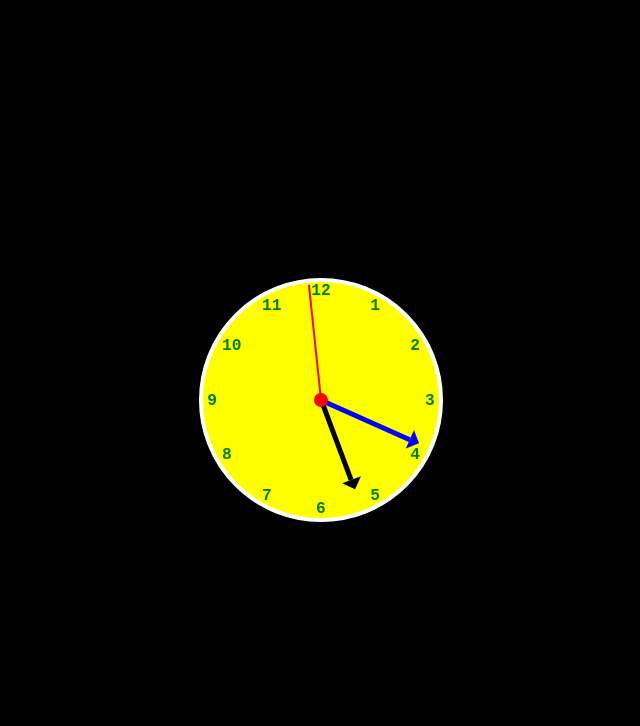
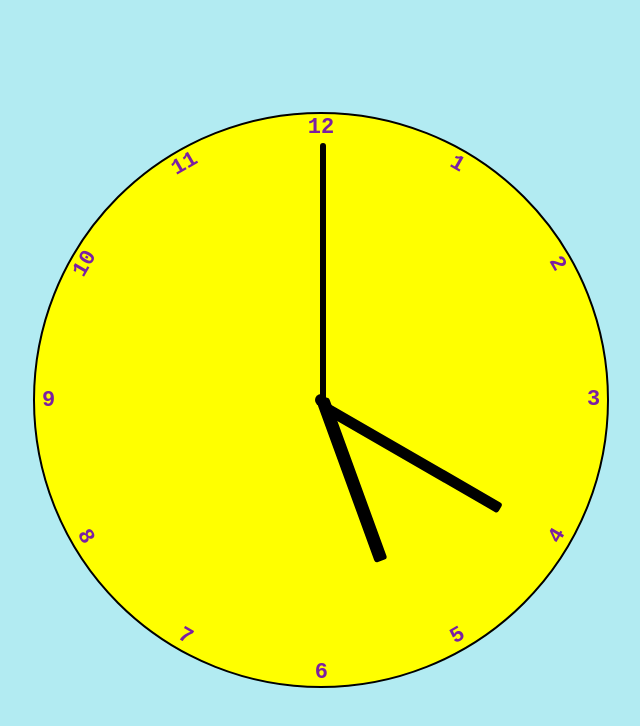
Before and after one commit to vijaysf123/Js-projects, a plain HTML site: page project5/index.html in a window 1280 px wide. Shown: the whole page, without its empty margins (319-959 px from the left). Drawn offline with Linux system fonts and the light colour scheme.

Commit message:
clock logic implemnted

```diff
--- a/project5/index.html
+++ b/project5/index.html
@@ -12,49 +12,26 @@
 	<script type="text/javascript" src="main.js" defer></script>
 </head>
 <body>
-	<div class="container">
-		<div class="clock">
+	<div id="clock-container">
+		<div id="clock">
+			<!-- clock hands -->
+			<div id="hour-hand"></div>
+			<div id="minute-hand"></div>
+			<div id="second-hand"></div>
 
-			<!-- dot -->
-			<div class="dot"></div>
-
-			<!-- hours line -->
-			<div class="hours__line clock-line"></div>
-
-			<!-- minutes line -->
-			<div class="minutes__line clock-line"></div>
-
-			<!-- minutes line -->
-			<div class="seconds__line clock-line"></div>
-
-			<!-- <div class="helper"></div>
-			<div class="helper-2"></div> -->
-
-			<!-- hours digits -->
-
-			<span class="hour-digit hour-digit__1">1</span>
-
-			<span class="hour-digit hour-digit__2">2</span>
-
-			<span class="hour-digit hour-digit__3">3</span>
-
-			<span class="hour-digit hour-digit__4">4</span>
-
-			<span class="hour-digit hour-digit__5">5</span>
-
-			<span class="hour-digit hour-digit__6">6</span>
-
-			<span class="hour-digit hour-digit__7">7</span>
-
-			<span class="hour-digit hour-digit__8">8</span>
-
-			<span class="hour-digit hour-digit__9">9</span>
-
-			<span class="hour-digit hour-digit__10">10</span>
-
-			<span class="hour-digit hour-digit__11">11</span>
-
-			<span class="hour-digit hour-digit__12">12</span>
+			<!-- numbers -->
+			<div class="number number-1"><span>1</span></div>
+			<div class="number number-2"><span>2</span></div>
+			<div class="number number-3"><span>3</span></div>
+			<div class="number number-4"><span>4</span></div>
+			<div class="number number-5"><span>5</span></div>
+			<div class="number number-6"><span>6</span></div>
+			<div class="number number-7"><span>7</span></div>
+			<div class="number number-8"><span>8</span></div>
+			<div class="number number-9"><span>9</span></div>
+			<div class="number number-10"><span>10</span></div>
+			<div class="number number-11"><span>11</span></div>
+			<div class="number number-12"><span>12</span></div>
 		</div>
 	</div>
 </body>
--- a/project5/main.css
+++ b/project5/main.css
@@ -1,208 +1,173 @@
-*{
+*,*::before,*::after{
     margin:0;
     padding:0;
-	box-sizing: border-box;
-	font-family: monospace;
+    box-sizing:border-box;
 }
 
 
 body{
-	display: flex;
-	justify-content: center;
-	align-items: center;
+    position: relative;
     min-height: 100vh;
-	background-color: black;
+    background-color: #b2ebf2;
 }
 
 html{
     font-size: 62.5%;
 }
 
-:root{
-	--hoursLineColor:black;
-	--minutesLineColor:blue;
-	--secondsLineColor:red;
-
-	--dotColor:red;
-	--hourDigitColor:green;
+#clock-container{
+    width: 45vw;
+    height: 45vw;
+    position: absolute;
+    top:50%;
+    left: 50%;
+    transform: translate(-50%,-50%);
 }
 
-.container{
-	/*border:.4rem solid white;*/
-	width:100%;
-	max-width: 72rem;
-	height:100vh;
-	max-height: 60rem !important;
-	padding:3rem;
-	display: flex;
-	justify-content: center;
-	align-items: center;
-}
-
-.container > .clock{
-	width:30rem;
-	height: 30rem;
-	border:.5rem solid white;
+#clock{
+    width: 100%;
+    height: 100%;
+    border: .2rem solid black;
     border-radius: 50%;
-	background-color: yellow;
     position: relative;
     display: flex;
     justify-content: center;
     align-items: center;
+    background-color: yellow;
 }
 
-/* clock center dot */
-.container > .clock > .dot{
-	width: 1.8rem;
-	height: 1.8rem;
-	background-color: var(--dotColor);
-	border-radius: 50%;
-	z-index: 9999999;
+.number{
+    --rotation: 0;
+    width: 100%;
+    height: 100%;
+    position: absolute;
+    text-align: center;
+    padding-top: 0.1rem;
+    font-weight: bold;
+    font-size: clamp(1.6rem,3.6vw,2.2rem);
+    font-family: monospace;
+    rotate: calc(var(--rotation)*1deg);
+    color:#7b1fa2;
+}
+
+.number > span{
+    display: inline-block;
 }
 
 
-/* clock lines */
-.clock-line{
-	position: absolute;
-	transform: translateY(-50%);
-	display: flex;
-	justify-content: center;
+/* numbers */
+
+.number-1{
+    --rotation:30;
 }
 
-/*seconds line*/
-.container > .clock > .seconds__line{
-	background-color:var(--secondsLineColor);
-	z-index: 999;
-	width:.3rem;
-	height:49%;
+.number-2{
+    --rotation:60;
 }
 
-.container > .clock > .minutes__line::before,
-.container > .clock > .hours__line::before{
-	content:'';
-	display: block;
-	border:1.3rem solid transparent;
-	align-self: flex-start;
-	margin-top: -2.5rem;
+.number-3{
+    --rotation:90;
 }
-
-/*hours line*/
-.container > .clock > .hours__line{
-	background-color:var(--hoursLineColor);
-	z-index: 990;
-	width:.6rem;
-	height:36%;
-}
-
-.container > .clock > .hours__line::before{
-	border-bottom-color: var(--hoursLineColor);
-}
-
-/*minutes line*/
-.container > .clock > .minutes__line{
-	background-color:var(--minutesLineColor);
-	width:.6rem;
-	height:41%;
-}
-
-.container > .clock > .minutes__line::before{
-	border-bottom-color: var(--minutesLineColor);
+.number-3 > span{
+    rotate:-90deg;
 }
 
 
-/*for debug*/
-
-/*.helper{
-	position: absolute;
-	width: 83%;
-	height: 83%;
-	border-radius: 50%;
-	border:1px solid red;
+.number-4{
+    --rotation:120;
 }
-
-.helper-2{
-	width: 100%;
-	height: 100%;
-	border:1px solid yellow;
-}*/
-
-
-/* hour digits */
-.hour-digit{
-	color:var(--hourDigitColor);
-
-	font-size: 2rem;
-	z-index: 999;
-	font-weight: 700;
-	position: absolute;
-}
-
-/* digit 1 */
-.hour-digit__1{
-	top:6%;
-	right:25%;
-}
-
-/* digit 2 */
-.hour-digit__2{
-	top:23%;
-	right:8%;
-}
-
-/* digit 3 */
-.hour-digit__3{
-	right:0.5rem;
-}
-
-/* digit 4 */
-.hour-digit__4{
-	right:8%;
-	bottom:23%;
-}
-
-/* digit 5 */
-.hour-digit__5{
-	bottom:5.6%;
-	right:25%;
-}
-
-/* digit 6 */
-.hour-digit__6{
-	bottom:0;
-}
-
-/* digit 7 */
-.hour-digit__7{
-	bottom:5.6%;
-	left:25%;
+.number-4 > span{
+    rotate:180deg;
 }
 
 
-/* digit 8 */
-.hour-digit__8{
-	left:8%;
-	bottom:23%;
+.number-5{
+    --rotation:150;
+}
+.number-5 > span{
+    rotate:180deg;
 }
 
-/* digit 9 */
-.hour-digit__9{
-	left:0.5rem;
+
+.number-6{
+    --rotation:180;
+}
+.number-6 > span{
+    rotate:180deg;
 }
 
-/* digit 10 */
-.hour-digit__10{
-	top:23%;
-	left:8%;
+.number-7{
+    --rotation:210;
+}
+.number-7 > span{
+    rotate:180deg;
 }
 
-/* digit 11 */
-.hour-digit__11{
-	top:6%;
-	left:25%;
+
+.number-8{
+    --rotation:240;
+}
+.number-8 > span{
+    rotate:180deg;
 }
 
-/* digit 12 */
-.hour-digit__12{
-	top:0;
-	transform: translateY(-4%);
+
+.number-9{
+    --rotation:270;
 }
+.number-9 > span{
+    rotate:90deg;
+}
+
+.number-10{
+    --rotation:300;
+}
+
+.number-11{
+    --rotation:330;
+}
+
+/*center dot*/
+#clock::after{
+    content: '';
+    display: block;
+    width: 1.2rem;
+    height: 1.2rem;
+    border-radius: 50%;
+    background-color:black;
+    z-index: 999;
+}
+
+/* hands */
+#hour-hand,#minute-hand,#second-hand{
+    position: absolute;
+    border-radius: .3rem;
+    transform-origin: bottom;
+}
+#hour-hand{
+    --rotation:0;
+    width: 2.3%;
+    height: 30%;
+    background-color: black;
+    top: 20%;
+    left: 49.1%;
+    rotate:calc(var(--rotation)*1deg);
+}
+#minute-hand{
+    --rotation:0;
+    width: 2%;
+    height: 36%;
+    background-color: black;
+    top: 15%;
+    left: 49.1%;
+    rotate:calc(var(--rotation)*1deg);
+}
+#second-hand{
+    --rotation:0;
+    width: 1%;
+    height: 46%;
+    background-color: black;
+    top: 5%;
+    left: 49.8%;
+    rotate:calc(var(--rotation)*1deg);
+}
--- a/project5/main.js
+++ b/project5/main.js
@@ -1,52 +1,20 @@
+setInterval(function setTime(e) {
 
-const clock = document.querySelector('.container > .clock');
-const hoursLine = clock.children[1];
-const minutesLine = clock.children[2];
-const secondsLine = clock.children[3];
-
-// how engine works
-
-/* logic for ratation
-	for second 1sec = 6*
-	for minutes:
-		after every 1 minute rotate by 6*
-	for hours:
-		logic is simple just check minutes past are what persentage of 60 and
-		add this value to hour 	and rotate by 30*
-*/
+let hoursHand = document.querySelector('#hour-hand');
+let minutesHand = document.querySelector('#minute-hand');
+let secondsHand = document.querySelector('#second-hand');
 
 
-// get current hour minute and second
-const date = new Date();
+let d = new Date();
+let h = d.getHours();
+let m = d.getMinutes();
+let s = d.getSeconds();
 
-const time = {
-	h:date.getHours() > 12 ? date.getHours() - 12: date.getHours(),
-	m:date.getMinutes(),
-	s:date.getSeconds()
-}
+secondsHand.style.setProperty("--rotation",6*s);
+minutesHand.style.setProperty("--rotation",6*m + s/10);
+hoursHand.style.setProperty("--rotation",30*h + m/2 + s/120);
 
 
+},1000);
 
-// engine
-setInterval((e)=>{
-	secondsLine.style.rotate = `${time.s*6}deg`;
-	minutesLine.style.rotate = `${time.m*6}deg`;
-
-	// how much time past exactly
-	/* logic is simple just check minutes past are what persentage of 60 and
-	add this value to hour */
-	hoursLine.style.rotate = `${(time.h + (time.m / 60))*30}deg`;
-
-	// updting seconds and minutes
-	if(time.s < 59){
-		time.s +=1;
-	} else {
-		time.s = 0;
-		if(time.m < 59){
-			time.m += 1;
-
-		} else {
-			time.m = 0;
-		}
-	}
-},996);
+setTime();
```
Lines whose indentation alone changed are shown as unchanged.
